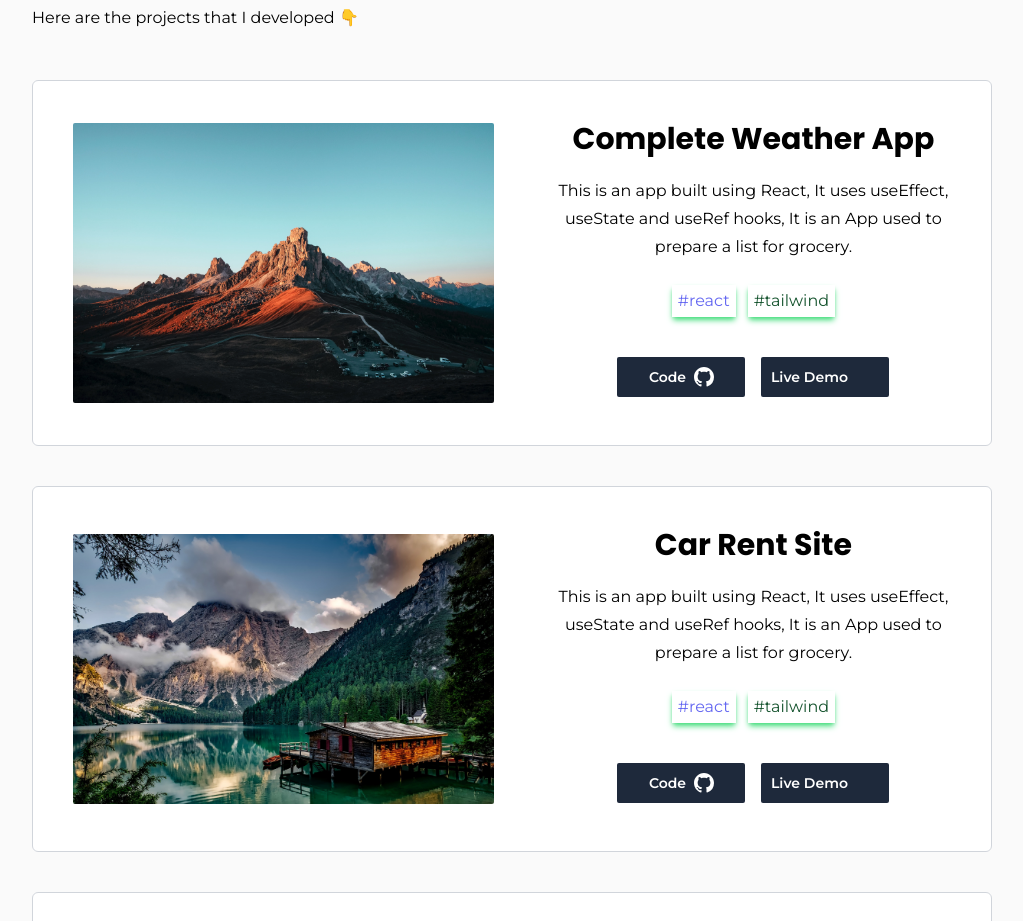
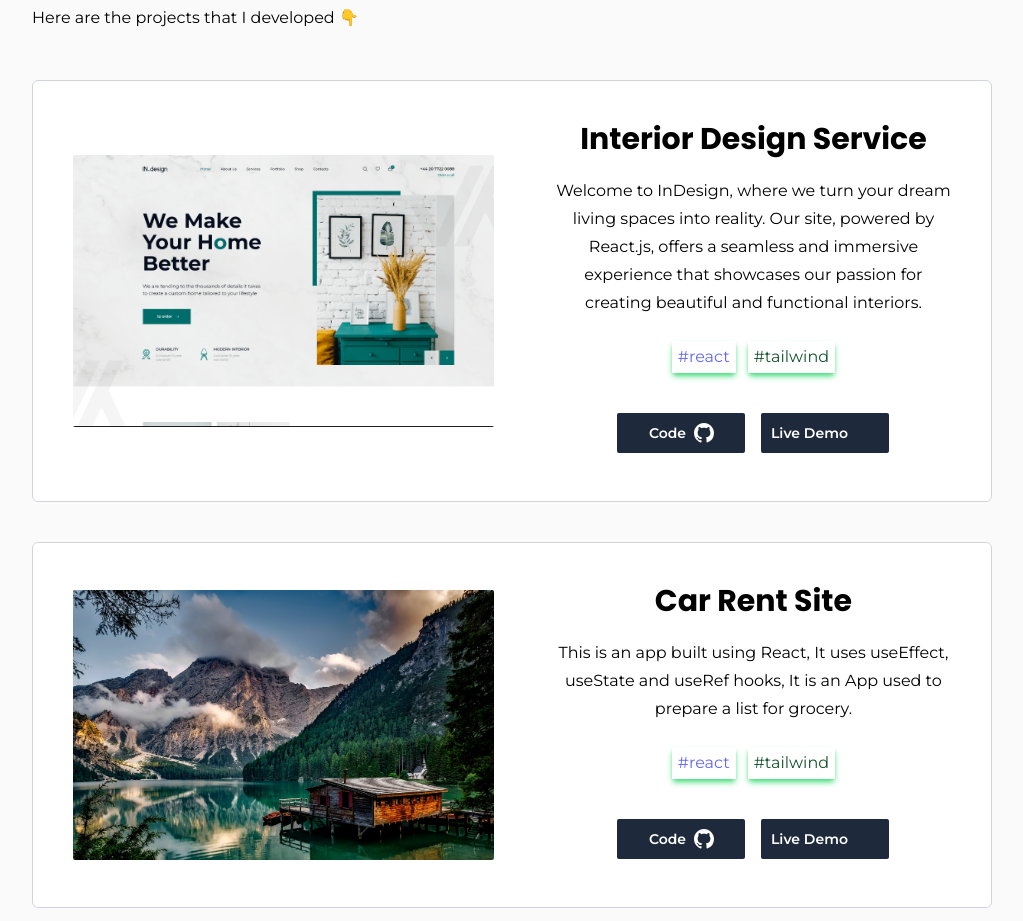
Before and after one commit to Salahuddin3676/portfolio, a React (Vite) app: page / in a window 1280 px wide. Shown: the part 1740-2661 px from the top of the page, without its empty margins (128-1151 px from the left). Built offline with nearby package versions, Linux system fonts and the light colour scheme; some icons are missing.

Commit message:
Updated Projects

```diff
--- a/src/components/Projects.jsx
+++ b/src/components/Projects.jsx
@@ -17,41 +17,41 @@ const Projects = () => {
     <section
       data-aos="fade-right"
       id="projects"
-      className="pt-20 flex flex-col items-center lg:items-start w-full min-h-screen"
+      className="flex flex-col items-center w-full min-h-screen pt-20 lg:items-start"
     >
-      <h1 className="text-4xl lg:text-5xl font-bold dark:text-yellow-100 text-indigo-950 font-Poppins mb-4 lg:text-left ">
+      <h1 className="mb-4 text-4xl font-bold lg:text-5xl dark:text-yellow-100 text-indigo-950 font-Poppins lg:text-left ">
         Projects
       </h1>
       <p
         data-aos="fade-right"
-        className="font-Montserrat leading-7 text-center lg:text-left dark:text-gray-300 max-w-4xl mb-12"
+        className="max-w-4xl mb-12 leading-7 text-center font-Montserrat lg:text-left dark:text-gray-300"
       >
         Here are the projects that I developed 👇
       </p>
 
-      <div className="flex flex-col w-full justify-between gap-10 items-center">
+      <div className="flex flex-col items-center justify-between w-full gap-10">
         {projects.map((project) => {
           const { id, img, title, info, techUsed, githubLink, demoLink } =
             project;
           return (
             <div
               key={id}
-              className="flex flex-col lg:flex-row lg:px-10 lg:py-5 justify-between items-center p-3 border dark:border-slate-600 dark:bg-teal-950 border-gray-300 bg-white rounded-md"
+              className="flex flex-col items-center justify-between p-3 bg-white border border-gray-300 rounded-md lg:flex-row lg:px-10 lg:py-5 dark:border-slate-600 dark:bg-teal-950"
             >
               <div className=" w-[95%] rounded-sm lg:w-[48%] mb-5 lg:mb-0">
-                <img src={img} className=" rounded-sm" alt="" />
+                <img src={img} className="rounded-sm " alt="" />
               </div>
               <div
                 data-aos="fade-left"
                 className=" w-full lg:w-[45%] h-full py-5"
               >
-                <h3 className="font-bold text-2xl lg:text-3xl font-Poppins text-center mb-5">
+                <h3 className="mb-5 text-2xl font-bold text-center lg:text-3xl font-Poppins">
                   {title}
                 </h3>
-                <p className="font-Montserrat leading-7 text-center dark:text-gray-300 mb-6">
+                <p className="mb-6 leading-7 text-center font-Montserrat dark:text-gray-300">
                   {info}
                 </p>
-                <div className="flex w-44 mx-auto items-center mb-8 rounded-sm justify-center gap-3">
+                <div className="flex items-center justify-center gap-3 mx-auto mb-8 rounded-sm w-44">
                   {techUsed.map((tech, index) => {
                     return (
                       <p
@@ -63,18 +63,20 @@ const Projects = () => {
                     );
                   })}
                 </div>
-                <div className="flex flex-col gap-4 lg:gap-4 p-2 items-center justify-center lg:flex-row">
+                <div className="flex flex-col items-center justify-center gap-4 p-2 lg:gap-4 lg:flex-row">
                   <a
                     data-aos="fade-right"
                     href={githubLink}
-                    className="flex w-32 h-10 hover:shadow-md hover:shadow-green-400 justify-center hover:bg-slate-900 duration-200 items-center font-Montserrat gap-2 text-sm font-semibold bg-slate-800  text-white dark:bg-blue-400 dark:text-black rounded-sm cursor-pointer"
+                    target="_blank"
+                    className="flex items-center justify-center w-32 h-10 gap-2 text-sm font-semibold text-white duration-200 rounded-sm cursor-pointer hover:shadow-md hover:shadow-green-400 hover:bg-slate-900 font-Montserrat bg-slate-800 dark:bg-blue-400 dark:text-black"
                   >
                     Code <BsGithub className="text-xl" />
                   </a>
                   <a
                     data-aos="fade-left"
                     href={demoLink}
-                    className="flex w-32 h-10 hover:shadow-md hover:shadow-green-400 justify-center hover:bg-slate-900 duration-200 items-center font-Montserrat gap-2  text-sm font-semibold  bg-slate-800 text-white dark:bg-blue-400 dark:text-black rounded-sm cursor-pointer"
+                    target="_blank"
+                    className="flex items-center justify-center w-32 h-10 gap-2 text-sm font-semibold text-white duration-200 rounded-sm cursor-pointer hover:shadow-md hover:shadow-green-400 hover:bg-slate-900 font-Montserrat bg-slate-800 dark:bg-blue-400 dark:text-black"
                   >
                     Live Demo <LiaExternalLinkAltSolid className="text-2xl" />
                   </a>
--- a/src/data.jsx
+++ b/src/data.jsx
@@ -7,7 +7,7 @@ import { BsGithub, BsLinkedin } from "react-icons/bs";
 import { FaLocationDot } from "react-icons/fa6";
 import { BsWhatsapp } from "react-icons/bs";
 import { BiLogoGmail } from "react-icons/bi";
-import img1 from "./assets/images/p1.jpg";
+import img1 from "./assets/images/pbg1.png";
 import img2 from "./assets/images/p2.jpg";
 import img3 from "./assets/images/p3.jpg";
 
@@ -95,11 +95,11 @@ export const projects = [
   {
     id: 1,
     img: img1,
-    title: "Complete Weather App",
-    info: "This is an app built using React, It uses useEffect, useState and useRef hooks, It is an App used to prepare a list for grocery.",
+    title: "Interior Design Service",
+    info: "Welcome to InDesign, where we turn your dream living spaces into reality. Our site, powered by React.js, offers a seamless and immersive experience that showcases our passion for creating beautiful and functional interiors.",
     techUsed: ["#react", "#tailwind"],
-    githubLink: "#",
-    demoLink: "#",
+    githubLink: "https://github.com/Salahuddin3676/interior-design",
+    demoLink: "https://salahuddin3676.github.io/interior-design/",
   },
   {
     id: 2,
```
Also changed, not shown: src/assets/images/id.png (added), src/assets/images/pbg1.png (added).
